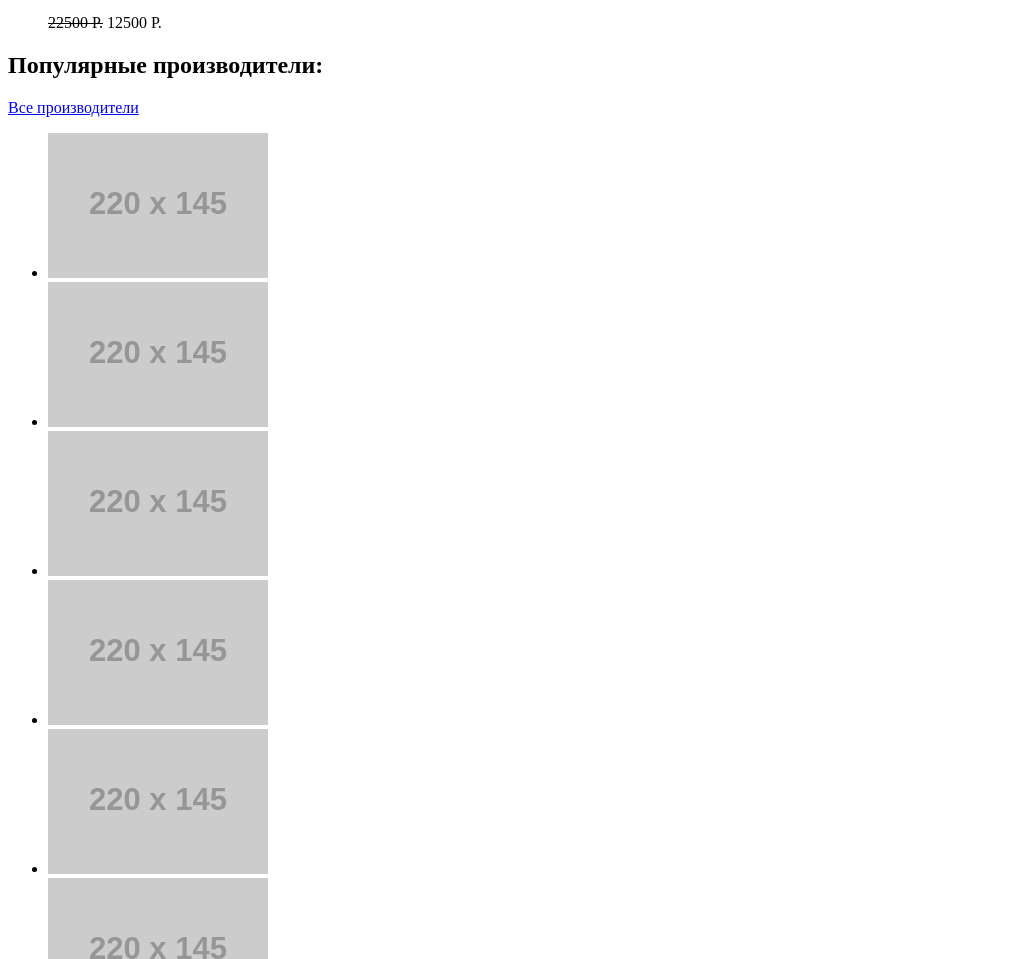
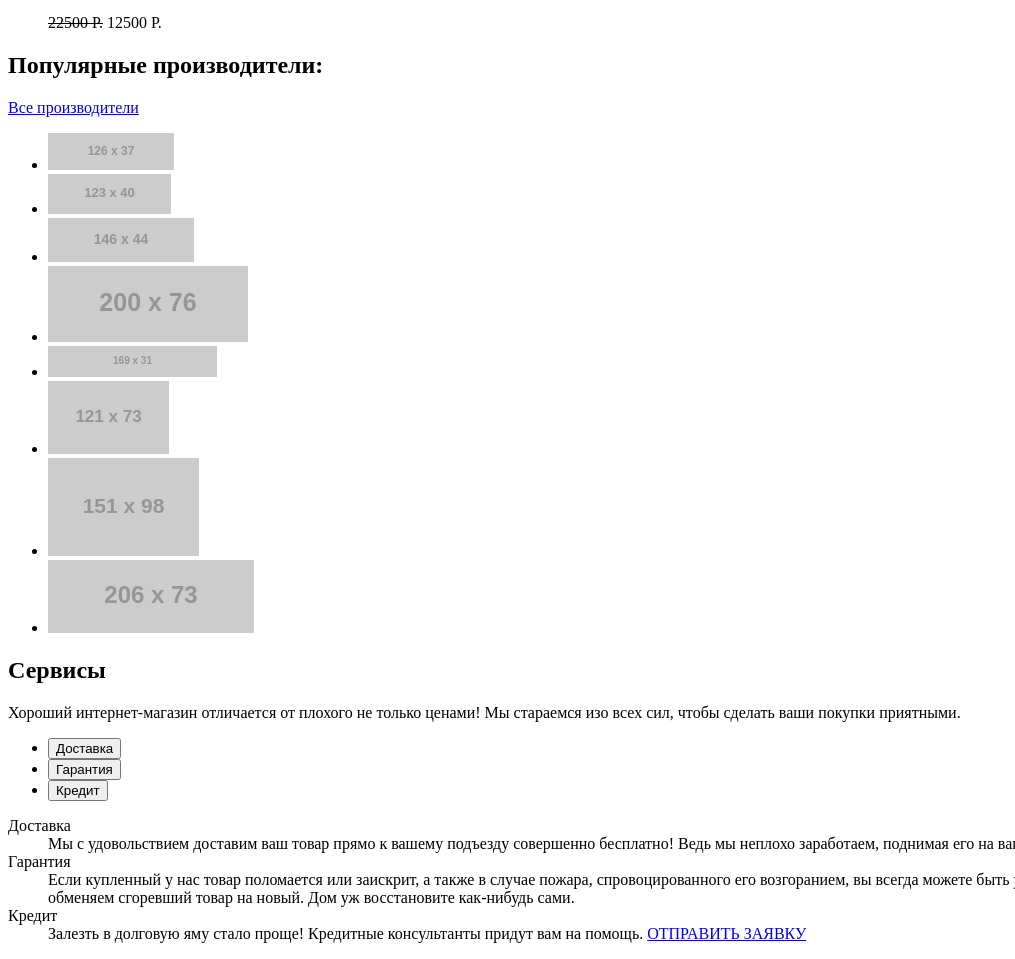
Before and after one commit to antonepifanov/1577567-technomart-31, a plain HTML site: page index.html in a window 1280 px wide. Shown: the part 1680-2639 px from the top of the page, without its empty margins (0-1015 px from the left). Drawn offline with Linux system fonts and the light colour scheme; placeholder pictures from the web are drawn by us.

Commit message:
Исправил размеры картинок на главной странице

```diff
--- a/index.html
+++ b/index.html
@@ -142,42 +142,42 @@
           <ul>
             <li>
               <a href="https://www.bosch.ru/">
-                <img src="https://via.placeholder.com/220x145" width="220" height="145" alt="Логотип Bosch">
+                <img src="https://via.placeholder.com/126x37" width="126" height="37" alt="Логотип Bosch">
               </a>
             </li>
             <li>
               <a href="https://www.makita.ru/">
-                <img src="https://via.placeholder.com/220x145" width="220" height="145" alt="Логотип Makita">
+                <img src="https://via.placeholder.com/123x40" width="123" height="40" alt="Логотип Makita">
               </a>
             </li>
             <li>
               <a href="https://shop.dewalt.ru/">
-                <img src="https://via.placeholder.com/220x145" width="220" height="145" alt="Логотип DeWalt">
+                <img src="https://via.placeholder.com/146x44" width="146" height="44" alt="Логотип DeWalt">
               </a>
             </li>
             <li>
               <a href="https://www.interskol.ru/">
-                <img src="https://via.placeholder.com/220x145" width="220" height="145" alt="Логотип Интерскол">
+                <img src="https://via.placeholder.com/200x76" width="200" height="76" alt="Логотип Интерскол">
               </a>
             </li>
             <li>
               <a href="https://www.hitachi.ru/ru">
-                <img src="https://via.placeholder.com/220x145" width="220" height="145" alt="Логотип Hitachi">
+                <img src="https://via.placeholder.com/169x31" width="169" height="31" alt="Логотип Hitachi">
               </a>
             </li>
             <li>
               <a href="https://www.lg.com/ru">
-                <img src="https://via.placeholder.com/220x145" width="220" height="145" alt="Логотип LG">
+                <img src="https://via.placeholder.com/121x73" width="121" height="73" alt="Логотип LG">
               </a>
             </li>
             <li>
               <a href="https://www.aeg-powertools.eu/ru-ru">
-                <img src="https://via.placeholder.com/220x145" width="220" height="145" alt="Логотип AEG">
+                <img src="https://via.placeholder.com/151x98" width="151" height="98" alt="Логотип AEG">
               </a>
             </li>
             <li>
               <a href="https://www.metabo.com/ru/ru/">
-                <img src="https://via.placeholder.com/220x145" width="220" height="145" alt="Логотип Metabo">
+                <img src="https://via.placeholder.com/206x73" width="206" height="73" alt="Логотип Metabo">
               </a>
             </li>
           </ul>
```
